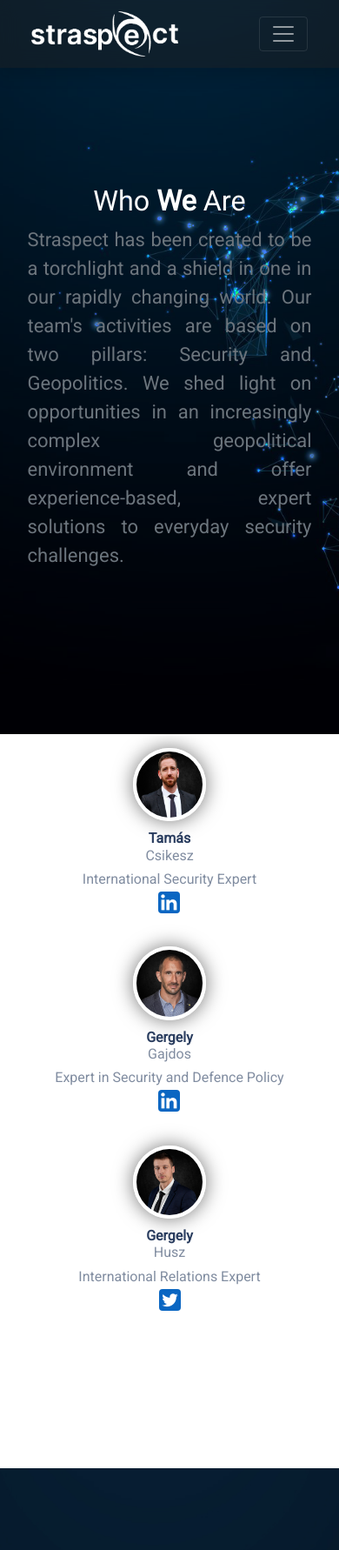
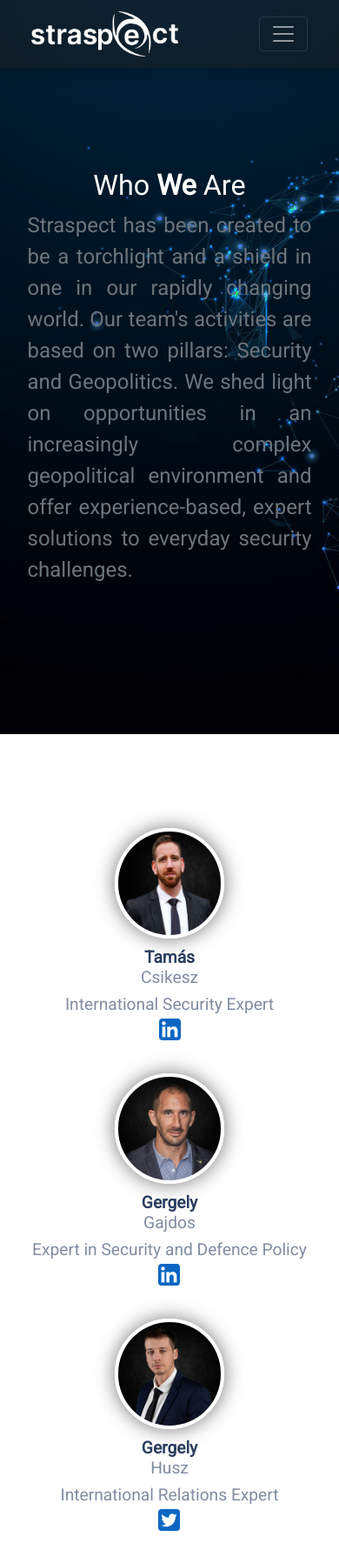
Before and after one commit to SandorNagy/straspect, a plain HTML site: page index.html in a window 390 px wide. Shown: the top 1782 px of the page at 87% size. Drawn offline with nearby package versions, Linux system fonts and the light colour scheme.

Commit message:
css changes

```diff
--- a/index.html
+++ b/index.html
@@ -375,7 +375,7 @@
     <!-- ############### CONTACT ############### CONTACT ############### CONTACT ############### -->
     <section id="contact">
         <div class="card-group">
-            <div class="card ms-5 me-5" data-aos-once='true' data-bss-disabled-mobile="true" data-aos="fade-up" data-aos-duration="350" data-aos-delay="200">
+            <div class="card m-4 ms-5 me-5" data-aos-once='true' data-bss-disabled-mobile="true" data-aos="fade-up" data-aos-duration="350" data-aos-delay="200">
                 <div class="card-body mb-2">
                     <h1 class="card-title">Contact <b>Us</b></h1>
                     <p class="text-muted fs-5 textDsc">
--- a/styles/cont.css
+++ b/styles/cont.css
@@ -17,12 +17,13 @@
     height: 100%;
     overflow: hidden;
     margin-top: 5% !important;
+    padding-top: 15vh;
 }
 #contact .card-body
 {
     display: flex;
     flex-direction: column;
-    justify-content: center;
+    justify-content: start;
 }
 #contact .card
 {
@@ -67,7 +68,7 @@
     {
         flex-direction: column;
         justify-content: center;
+        padding-top: 0;
     }
-    #contact .textDsc { font-size: 0.5em !important; }
-    #contact textarea { height: 10px !important; }
+    #contact .textDsc { font-size: 0.7em !important; }
 }
--- a/styles/welcome.css
+++ b/styles/welcome.css
@@ -5,7 +5,7 @@
 }
 
 #welcome #welcomeText { overflow: scroll;}
-#welcome #welcomeText p { font-size: 22px; }
+#welcome #welcomeText p { font-size: 1.2em; }
 #welcome h1 { font-size: 2.5em; }
 
 #welcome .container
--- a/styles/whoweare.css
+++ b/styles/whoweare.css
@@ -51,14 +51,16 @@
 {
     #whoweare
     {
-        height: 100vh;
+        height: 100%;
+        padding-top: 80px;
+        padding-bottom: 60px;
     }
     #whoweare .card-img-top
     {
-        width: 10vh;
-        height: 10vh;
+        width: 15vh;
+        height: 15vh;
         margin-bottom: -1.5% !important;
     }
-    #whoweare .card-title { font-size: 1rem; }
-    #whoweare .firstCard { margin-top: 2%; }
+    #whoweare .card-title { font-size: 1.2rem; }
+    #whoweare .firstCard { margin-top: 20px; }
 }
```
